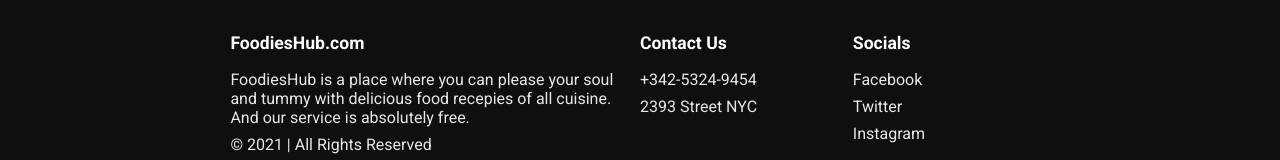
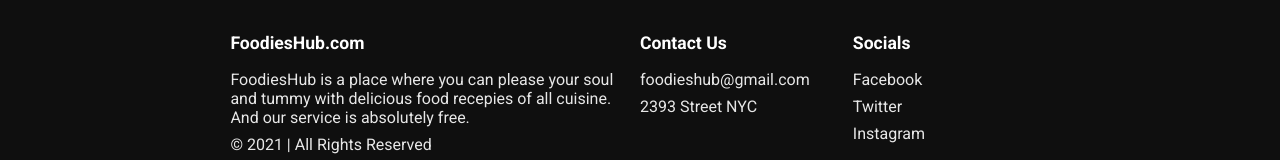
Before and after one commit to Masum-Arifin/FoodiesHub, a React (Create React App) app: page / in a window 1280 px wide. Shown: the part 1633-1793 px from the top of the page. Built offline with nearby package versions, Linux system fonts and the light colour scheme.

Commit message:
new code

```diff
--- a/src/components/Footer.js
+++ b/src/components/Footer.js
@@ -8,8 +8,8 @@ export default function Footer(){
             </div>
             <div className="footer-section">
                 <p className="title">Contact Us</p>
-                {/* <p>foodieshub@gmail.com</p> */}
-                <p>+342-5324-9454</p>
+                <p>foodieshub@gmail.com</p>
+                {/* <p>+342-5324-9454</p> */}
                 <p>2393 Street NYC</p>
             </div>
             <div className="footer-section">
```
